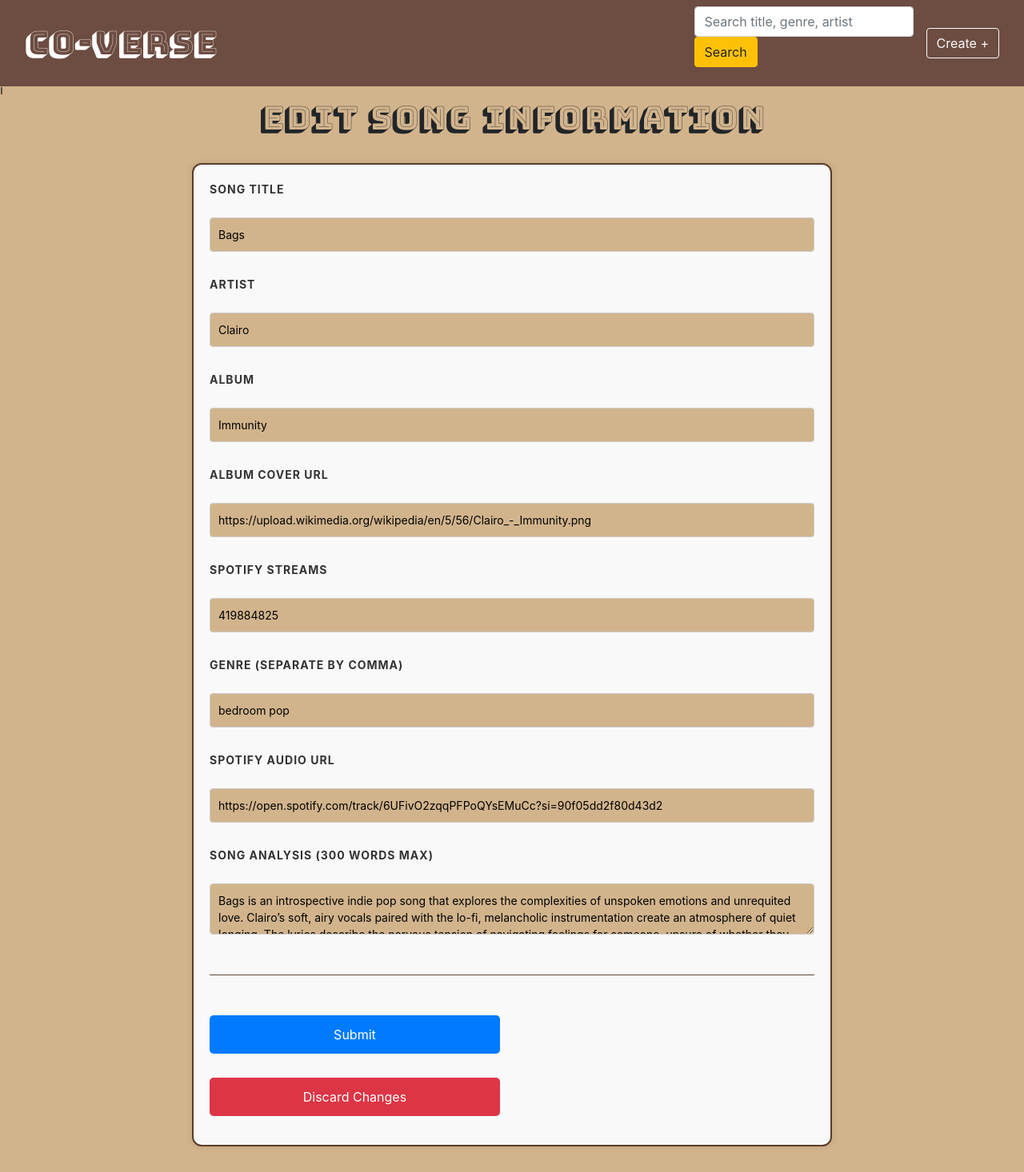
After one commit to Kevin-Arista/CO-VERSE, a Flask app: page /edit/1 in a window 1280 px wide. The commit adds this page. Shown: the whole page at 80% size. Run offline with Flask 3, Linux system fonts and the light colour scheme; some libraries are stand-ins or nearby versions.

Commit message:
implemented edit route that allows users to modify existing database entries

```diff
--- a/server.py
+++ b/server.py
@@ -1,6 +1,6 @@
 # Kevin Arista Solis (ka2902)
 
-from flask import Flask, render_template, request, Response, jsonify, url_for
+from flask import Flask, render_template, request, Response, jsonify, url_for, redirect
 from urllib.parse import unquote
 import json
 
@@ -150,5 +150,42 @@ def create_cover():
             return render_template("add.html", data=data)
 
 
+@app.route("/edit/<id>", methods=["GET", "POST"])
+def edit_item(id):
+    with open("db.json", "r") as file:
+        data = json.load(file)
+
+    # Find the item by id
+    item_to_edit = next((item for item in data if item["id"] == id), None)
+
+    if not item_to_edit:
+        return redirect(url_for("home"))  # If no item is found, redirect to home
+
+    if request.method == "POST":
+        # Handle form submission (update the data)
+        item_to_edit["title"] = request.form.get("title", "")
+        item_to_edit["album"] = request.form.get("album", "")
+        item_to_edit["album_cover"] = request.form.get("album_cover", "")
+        item_to_edit["artist"] = request.form.get("artist", "")
+        item_to_edit["genre"] = [
+            genre.strip() for genre in request.form.get("genre", "").split(",")
+        ]
+        item_to_edit["artist_picture"] = request.form.get("artist_picture", "")
+        item_to_edit["audio"] = request.form.get("audio", "")
+        item_to_edit["song_analysis"] = request.form.get("song_analysis", "")
+        item_to_edit["total_streams"] = int(request.form.get("total_streams", 0))
+
+        # Write updated data to the file
+        with open("db.json", "w") as file:
+            json.dump(data, file, indent=4)
+
+        return redirect(
+            url_for("view_id", id=id)
+        )  # Redirect to the view page after saving changes
+
+    # If it's a GET request, pre-populate the form with current item data
+    return render_template("edit.html", item=item_to_edit)
+
+
 if __name__ == "__main__":
     app.run(debug=True, port=5001)
--- a/static/app.js
+++ b/static/app.js
@@ -33,7 +33,9 @@ $(document).ready(function () {
 						)
 						.join("")}
 					<div class="card-footer text-muted">
-						${song.total_streams.toLocaleString()} streams on Spotify!
+						${song.total_streams.toLocaleString()} streams on Spotify! <div class="edit-button-container">
+    <a href="/edit/${song.id}" class="btn btn-secondary">Edit Song</a>
+  </div>
 					</div>
 				</div>
 			</div>`).appendTo($("#featured-list"));
@@ -109,6 +111,16 @@ $(document).ready(function () {
 				}
 			});
 		}
+	}
+	function fill_form() {
+		$("#edit-title").val(itemData.title);
+		$("#edit-artist").val(itemData.artist);
+		$("#edit-album").val(itemData.album);
+		$("#edit-album-cover").val(itemData.album_cover);
+		$("#edit-streams").val(itemData.total_streams);
+		$("#edit-genre").val(itemData.genre.join(", "));
+		$("#edit-audio").val(itemData.audio);
+		$("#edit-song-analysis").val(itemData.song_analysis);
 	}
 
 	function load_dropdown(data) {
@@ -204,8 +216,10 @@ $(document).ready(function () {
 		display_featured(data);
 	} else if (page_id == "results-page") {
 		display_results(data, count);
+	} else if (page_id == "add-page") {
+		load_dropdown(data);
 	} else {
-		load_dropdown(data);
+		fill_form();
 	}
 
 	// Play Button
@@ -383,6 +397,33 @@ $(document).ready(function () {
 		input.css("border", "2px solid #ccc"); // Reset input field
 		input.next(".error-message").hide();
 	}
+
+	$("#discardChanges").click(function () {
+		if (confirm("Are you sure you want to discard changes?")) {
+			window.location.href = `/view/${itemData.id}`;
+		}
+	});
+
+	// Optional: Additional validation or handling when submitting the form
+	$("#editForm").submit(function (event) {
+		event.preventDefault();
+
+		let formData = new FormData(this);
+
+		$.ajax({
+			url: $(this).attr("action"),
+			type: "POST",
+			data: formData,
+			processData: false,
+			contentType: false,
+			success: function (response) {
+				window.location.href = response.url; // Redirect to the updated view page
+			},
+			error: function () {
+				alert("There was an error with the submission.");
+			},
+		});
+	});
 });
 
 $(document).on("change", "#existingSong", function () {
--- a/static/main.css
+++ b/static/main.css
@@ -557,3 +557,94 @@ h5 {
 	border: 2px solid red !important;
 	background-color: #ffe6e6; /* Light red background */
 }
+
+/* Edit Form Styles */
+.edit-container {
+	max-width: 800px;
+	margin: 2rem auto;
+	padding: 20px;
+	background: #f9f9f9;
+	border-radius: 12px;
+	box-shadow: 0 0 10px rgba(0, 0, 0, 0.1);
+	border: 2px solid #5a3c2a;
+}
+
+.edit-heading {
+	text-align: center;
+}
+
+.edit-form {
+	display: flex;
+	flex-direction: column;
+	gap: 20px;
+}
+
+.edit-label {
+	font-size: 14px;
+	font-weight: bold;
+	color: #333;
+	text-transform: uppercase;
+	letter-spacing: 1px;
+	margin-bottom: 5px;
+}
+
+.edit-input {
+	padding: 10px;
+	font-size: 14px;
+	margin-bottom: 10px;
+	border: 1px solid #ccc;
+	border-radius: 4px;
+	width: 100%;
+	background-color: #d2b48c; /* Light tan background to match theme */
+}
+
+.edit-input:focus {
+	border-color: #d49857;
+	box-shadow: 0 0 6px rgba(212, 152, 87, 0.5);
+	outline: none;
+}
+
+.edit-button,
+.discard-button {
+	padding: 12px;
+	font-size: 16px;
+	border-radius: 5px;
+	cursor: pointer;
+	width: 48%;
+	margin-top: 10px;
+}
+
+.edit-button {
+	background-color: #007bff;
+	color: white;
+	border: none;
+	text-align: center;
+	display: inline-block;
+}
+
+.edit-button:hover {
+	background-color: #0056b3;
+}
+
+.discard-button {
+	background-color: #dc3545;
+	color: white;
+	border: none;
+	text-align: center;
+	display: inline-block;
+}
+
+.discard-button:hover {
+	background-color: #c82333;
+}
+
+/* Success Message */
+.edit-success-message {
+	margin-top: 1rem;
+	text-align: center;
+	color: #155724;
+	background-color: #d4edda;
+	padding: 1rem;
+	border: 1px solid #c3e6cb;
+	border-radius: 4px;
+}
--- /dev/null
+++ b/templates/edit.html
@@ -0,0 +1,68 @@
+i{% extends "layout.html" %} {% block body_id %}edit-page{% endblock %} {% block
+content %}
+
+<script
+	type="text/javascript"
+	src="{{ url_for('static', filename='app.js') }}"></script>
+
+<script>
+	let itemData = {{item | tojson}}
+</script>
+
+<h1 class="edit-heading bungee-shade-regular">Edit Song Information</h1>
+
+<div class="edit-container">
+	<form
+		id="editForm"
+		class="edit-form"
+		action="{{ url_for('edit_item', id=item.id) }}"
+		method="POST">
+		<label for="edit-title" class="edit-label">Song Title</label>
+		<input type="text" id="edit-title" name="title" class="edit-input" />
+
+		<label for="edit-artist" class="edit-label">Artist</label>
+		<input type="text" id="edit-artist" name="artist" class="edit-input" />
+
+		<label for="edit-album" class="edit-label">Album</label>
+		<input type="text" id="edit-album" name="album" class="edit-input" />
+
+		<label for="edit-album-cover" class="edit-label">Album Cover URL</label>
+		<input
+			type="text"
+			id="edit-album-cover"
+			name="album_cover"
+			class="edit-input" />
+
+		<label for="edit-streams" class="edit-label">Spotify Streams</label>
+		<input
+			type="number"
+			id="edit-streams"
+			name="total_streams"
+			class="edit-input" />
+
+		<label for="edit-genre" class="edit-label">Genre (separate by comma)</label>
+		<input type="text" id="edit-genre" name="genre" class="edit-input" />
+
+		<label for="edit-audio" class="edit-label">Spotify Audio URL</label>
+		<input type="text" id="edit-audio" name="audio" class="edit-input" />
+
+		<label for="edit-song-analysis" class="edit-label">
+			Song Analysis (300 words max)
+		</label>
+		<textarea
+			id="edit-song-analysis"
+			name="song_analysis"
+			class="edit-input"></textarea>
+
+		<hr />
+
+		<button type="submit" class="edit-button">Submit</button>
+		<button
+			type="button"
+			id="discardChanges"
+			class="edit-button discard-button">
+			Discard Changes
+		</button>
+	</form>
+</div>
+{% endblock %}
```
